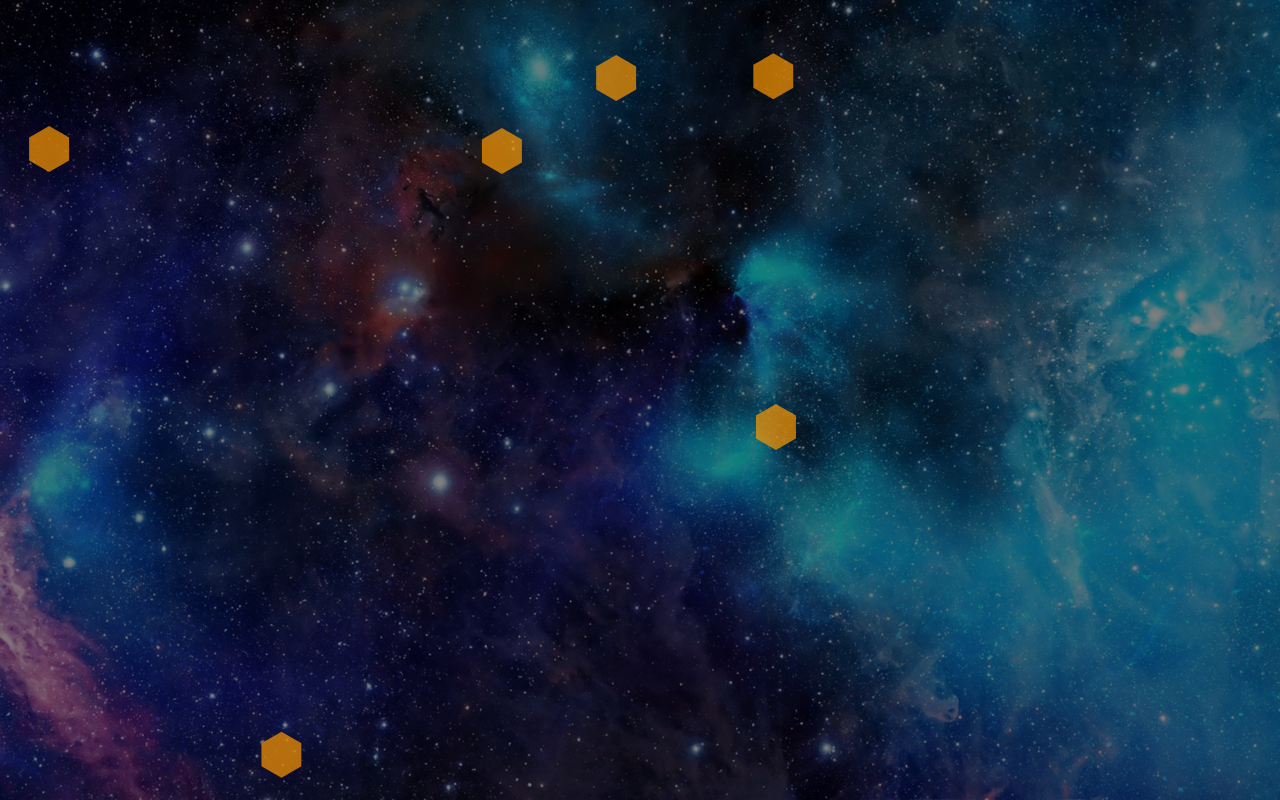
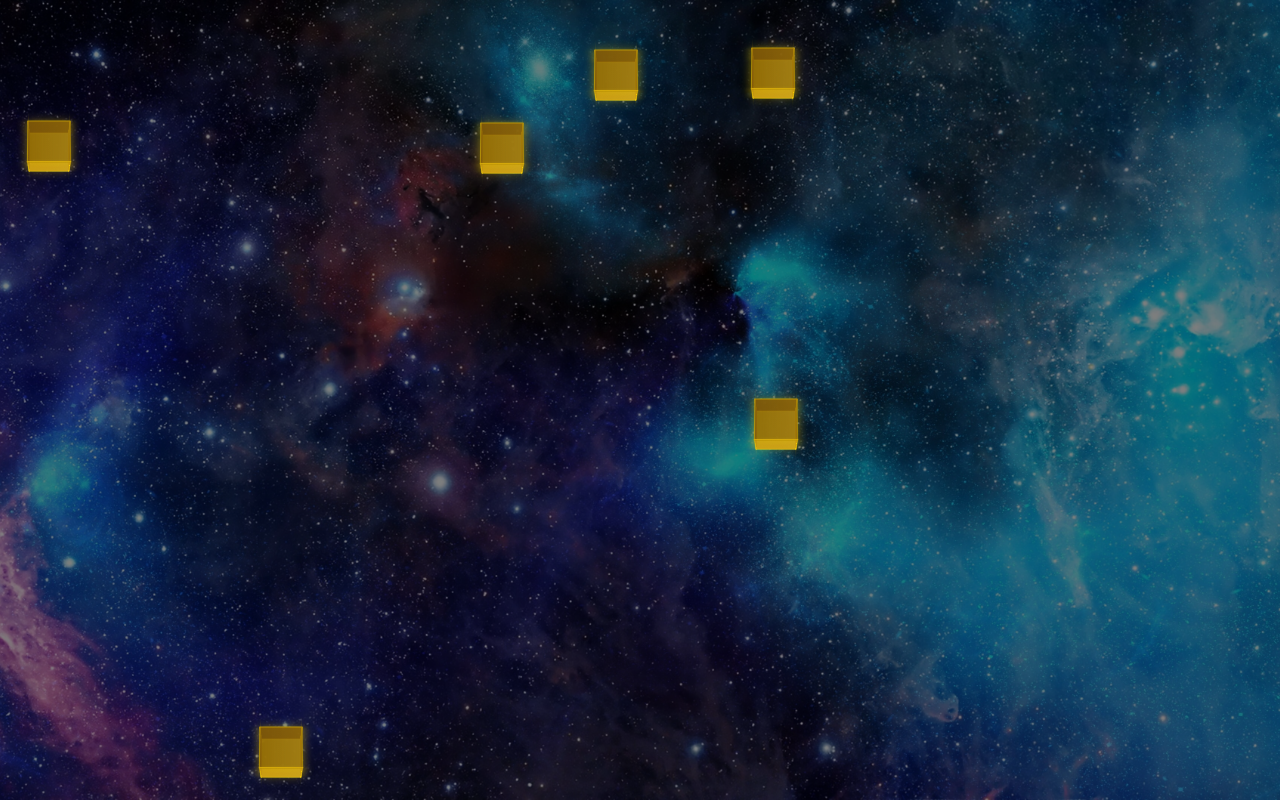
Before and after one commit to steven-sanchez-brazil/yxalaggalaxy, a plain HTML site: page index.html in a window 1280 px wide. Drawn offline with Linux system fonts and the light colour scheme.

Commit message:
Convertir hexágonos en cubos 3D dorados con 6 caras visibles y animación de rotación

```diff
--- a/index.html
+++ b/index.html
@@ -8,12 +8,54 @@
 </head>
 <body>
     <div class="game">
-        <div class="hexagon" id="ball1"></div>
-        <div class="hexagon" id="ball2"></div>
-        <div class="hexagon" id="ball3"></div> <!-- Nuevo hexágono -->
-        <div class="hexagon" id="ball4"></div> <!-- Nuevo hexágono -->
-        <div class="hexagon" id="ball5"></div> <!-- Nuevo hexágono -->
-        <div class="hexagon" id="ball6"></div> <!-- Nuevo hexágono -->
+        <div class="hexagon" id="ball1">
+            <div class="cube-face front"></div>
+            <div class="cube-face back"></div>
+            <div class="cube-face right"></div>
+            <div class="cube-face left"></div>
+            <div class="cube-face top"></div>
+            <div class="cube-face bottom"></div>
+        </div>
+        <div class="hexagon" id="ball2">
+            <div class="cube-face front"></div>
+            <div class="cube-face back"></div>
+            <div class="cube-face right"></div>
+            <div class="cube-face left"></div>
+            <div class="cube-face top"></div>
+            <div class="cube-face bottom"></div>
+        </div>
+        <div class="hexagon" id="ball3">
+            <div class="cube-face front"></div>
+            <div class="cube-face back"></div>
+            <div class="cube-face right"></div>
+            <div class="cube-face left"></div>
+            <div class="cube-face top"></div>
+            <div class="cube-face bottom"></div>
+        </div>
+        <div class="hexagon" id="ball4">
+            <div class="cube-face front"></div>
+            <div class="cube-face back"></div>
+            <div class="cube-face right"></div>
+            <div class="cube-face left"></div>
+            <div class="cube-face top"></div>
+            <div class="cube-face bottom"></div>
+        </div>
+        <div class="hexagon" id="ball5">
+            <div class="cube-face front"></div>
+            <div class="cube-face back"></div>
+            <div class="cube-face right"></div>
+            <div class="cube-face left"></div>
+            <div class="cube-face top"></div>
+            <div class="cube-face bottom"></div>
+        </div>
+        <div class="hexagon" id="ball6">
+            <div class="cube-face front"></div>
+            <div class="cube-face back"></div>
+            <div class="cube-face right"></div>
+            <div class="cube-face left"></div>
+            <div class="cube-face top"></div>
+            <div class="cube-face bottom"></div>
+        </div>
     </div>
     <script src="script.js"></script>
 </body>
--- a/script.js
+++ b/script.js
@@ -52,8 +52,15 @@ const hexagonConfigs = [
     },
 ];
 
+function checkCollision(hex1, hex2) {
+    const dx = hex1.x - hex2.x;
+    const dy = hex1.y - hex2.y;
+    const distance = Math.sqrt(dx * dx + dy * dy);
+    return distance < hexagonSize; // Check if the distance is less than the hexagon size
+}
+
 function update() {
-    hexagonConfigs.forEach((config) => {
+    hexagonConfigs.forEach((config, index) => {
         config.x += config.speedX;
         config.y += config.speedY;
 
@@ -65,6 +72,20 @@ function update() {
             config.speedX *= -1;
         }
 
+        // Collision detection with other hexagons
+        for (let i = index + 1; i < hexagonConfigs.length; i++) {
+            const otherConfig = hexagonConfigs[i];
+            if (checkCollision(config, otherConfig)) {
+                // Swap speeds for a simple bounce effect
+                const tempSpeedX = config.speedX;
+                const tempSpeedY = config.speedY;
+                config.speedX = otherConfig.speedX;
+                config.speedY = otherConfig.speedY;
+                otherConfig.speedX = tempSpeedX;
+                otherConfig.speedY = tempSpeedY;
+            }
+        }
+
         config.element.style.left = config.x + 'px';
         config.element.style.top = config.y + 'px';
     });
--- a/styles.css
+++ b/styles.css
@@ -1,33 +1,90 @@
 body {
     margin: 0;
     overflow: hidden;
-    background-image: url('wallpaperbetter.jpg'); /* Reemplaza 'ruta-de-tu-imagen.jpg' con la ruta de tu imagen de fondo */
-    background-size: cover; /* Ajusta el tamaño de la imagen para cubrir todo el fondo */
-    background-repeat: no-repeat; /* Evita que la imagen se repita */
-    background-position: center center; /* Centra la imagen en el fondo */
-    background-attachment: fixed; /* Fija la imagen para que el fondo no se desplace */
+    background-image: url('wallpaperbetter.jpg');
+    background-size: cover;
+    background-repeat: no-repeat;
+    background-position: center center;
+    background-attachment: fixed;
 }
 
 .game {
     position: relative;
     width: 100vw;
     height: 100vh;
-    background-color: rgba(0, 0, 0, 0.5); /* Agrega un fondo oscuro semitransparente */
+    background-color: rgba(0, 0, 0, 0.5);
 }
 
 .hexagon {
     position: absolute;
     width: 40px;
-    height: 46px;
-    background-color: rgba(255, 153, 0, 0.7); /* Color naranja brillante con mayor opacidad */
-    clip-path: polygon(
-        50% 0%,
-        100% 25%,
-        100% 75%,
-        50% 100%,
-        0% 75%,
-        0% 25%
-    );
-    /* Agregamos un efecto de resplandor con box-shadow */
-    box-shadow: 0 0 20px rgba(255, 153, 0, 1); /* Aumentamos la opacidad del resplandor */
+    height: 40px;
+    transform-style: preserve-3d;
+    animation: cubeRotate 4s infinite linear;
 }
+
+.cube-face {
+    position: absolute;
+    width: 40px;
+    height: 40px;
+    border: 1px solid rgba(255, 215, 0, 0.4);
+    box-shadow: 0 0 10px rgba(255, 215, 0, 0.3);
+}
+
+.cube-face.front {
+    background: linear-gradient(135deg, rgba(255, 215, 0, 0.9), rgba(218, 165, 32, 0.8));
+    transform: translateZ(20px);
+}
+
+.cube-face.back {
+    background: linear-gradient(315deg, rgba(184, 134, 11, 0.8), rgba(160, 120, 10, 0.7));
+    transform: rotateY(180deg) translateZ(20px);
+}
+
+.cube-face.right {
+    background: linear-gradient(225deg, rgba(200, 150, 20, 0.8), rgba(184, 134, 11, 0.7));
+    transform: rotateY(90deg) translateZ(20px);
+}
+
+.cube-face.left {
+    background: linear-gradient(45deg, rgba(160, 120, 10, 0.8), rgba(140, 100, 8, 0.7));
+    transform: rotateY(-90deg) translateZ(20px);
+}
+
+.cube-face.top {
+    background: linear-gradient(0deg, rgba(255, 235, 59, 0.9), rgba(255, 215, 0, 0.8));
+    transform: rotateX(90deg) translateZ(20px);
+}
+
+.cube-face.bottom {
+    background: linear-gradient(180deg, rgba(140, 100, 8, 0.8), rgba(120, 80, 5, 0.7));
+    transform: rotateX(-90deg) translateZ(20px);
+}
+
+@keyframes cubeRotate {
+    0% {
+        transform: perspective(500px) rotateX(-15deg) rotateY(0deg) rotateZ(0deg);
+    }
+    25% {
+        transform: perspective(500px) rotateX(15deg) rotateY(90deg) rotateZ(90deg);
+    }
+    50% {
+        transform: perspective(500px) rotateX(-15deg) rotateY(180deg) rotateZ(180deg);
+    }
+    75% {
+        transform: perspective(500px) rotateX(15deg) rotateY(270deg) rotateZ(270deg);
+    }
+    100% {
+        transform: perspective(500px) rotateX(-15deg) rotateY(360deg) rotateZ(360deg);
+    }
+}
+
+@keyframes rotate {
+    from {
+        transform: rotateX(-20deg) rotateY(0deg);
+    }
+    to {
+        transform: rotateX(-20deg) rotateY(360deg);
+    }
+}
+}
```
